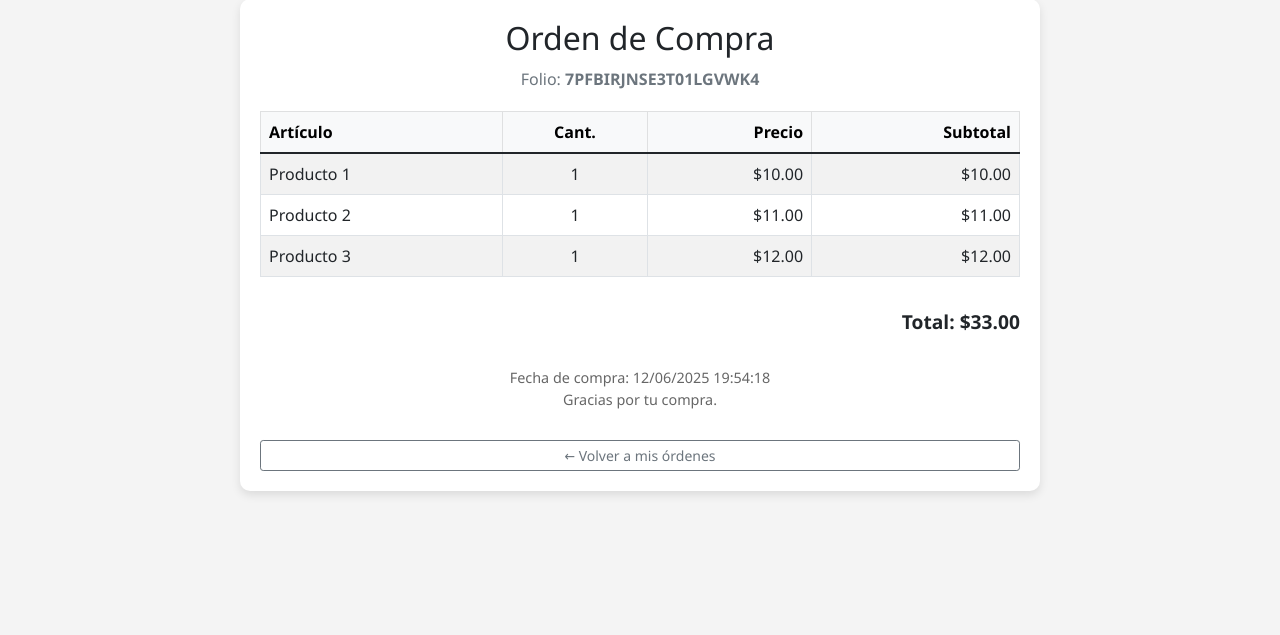
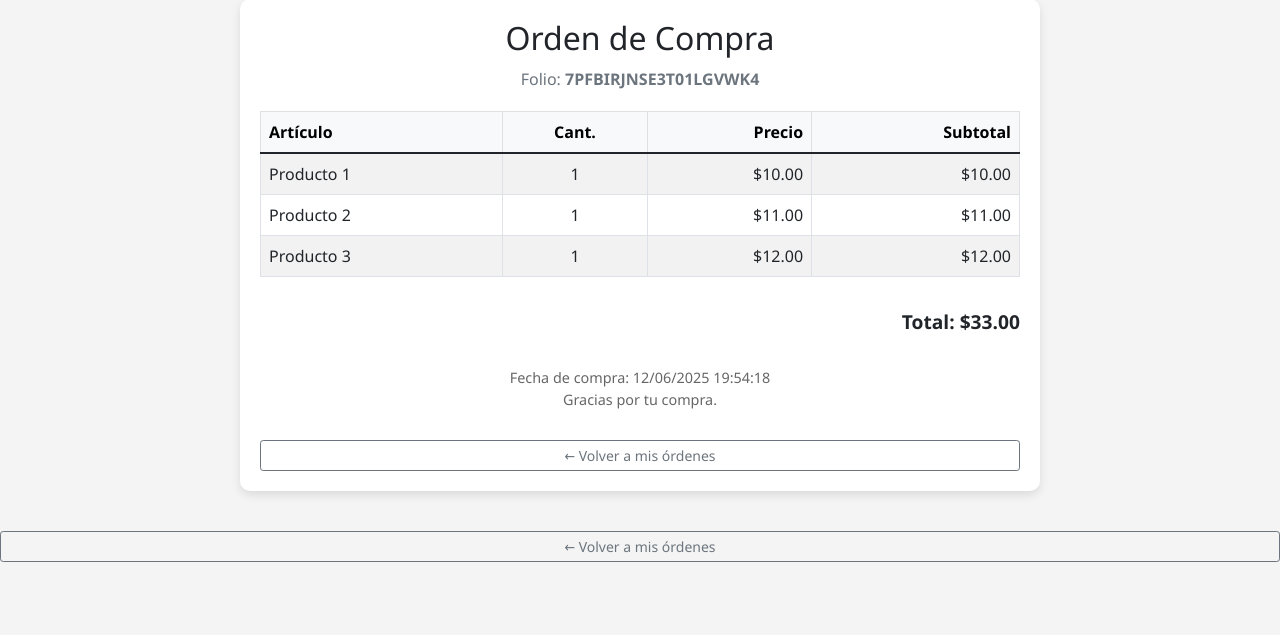
Before and after one commit to yzkrafabf/sinkro, a PHP site: page /ver_orden.php?folio=7PFBIRJNSE3T01LGVWK4 in a window 1280 px wide. Shown: the part 41-676 px from the top of the page. Run offline with PHP 8.4, Linux system fonts and the light colour scheme; a user stored in the database is signed in; data comes from the database, SQL or seed files in the repository.

Commit message:
ver_orden.php

```diff
--- a/ver_orden.php
+++ b/ver_orden.php
@@ -127,3 +127,8 @@ $items = $stmtItems->get_result();
 </body>
 
 </html>
+        <a href="mis_ordenes.php" class="btn btn-outline-secondary btn-sm btn-back">← Volver a mis órdenes</a>
+    </div>
+</body>
+
+</html>
```
